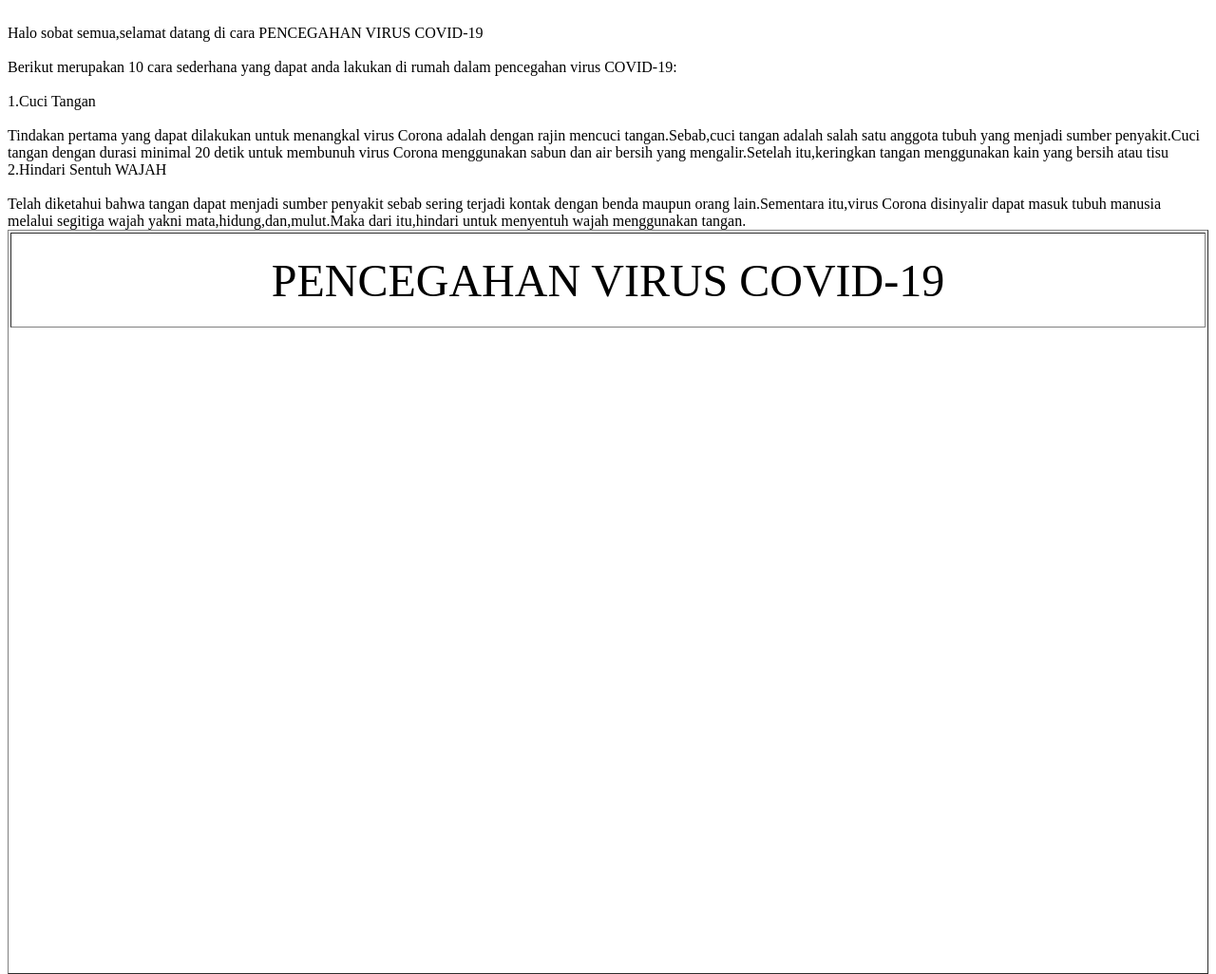
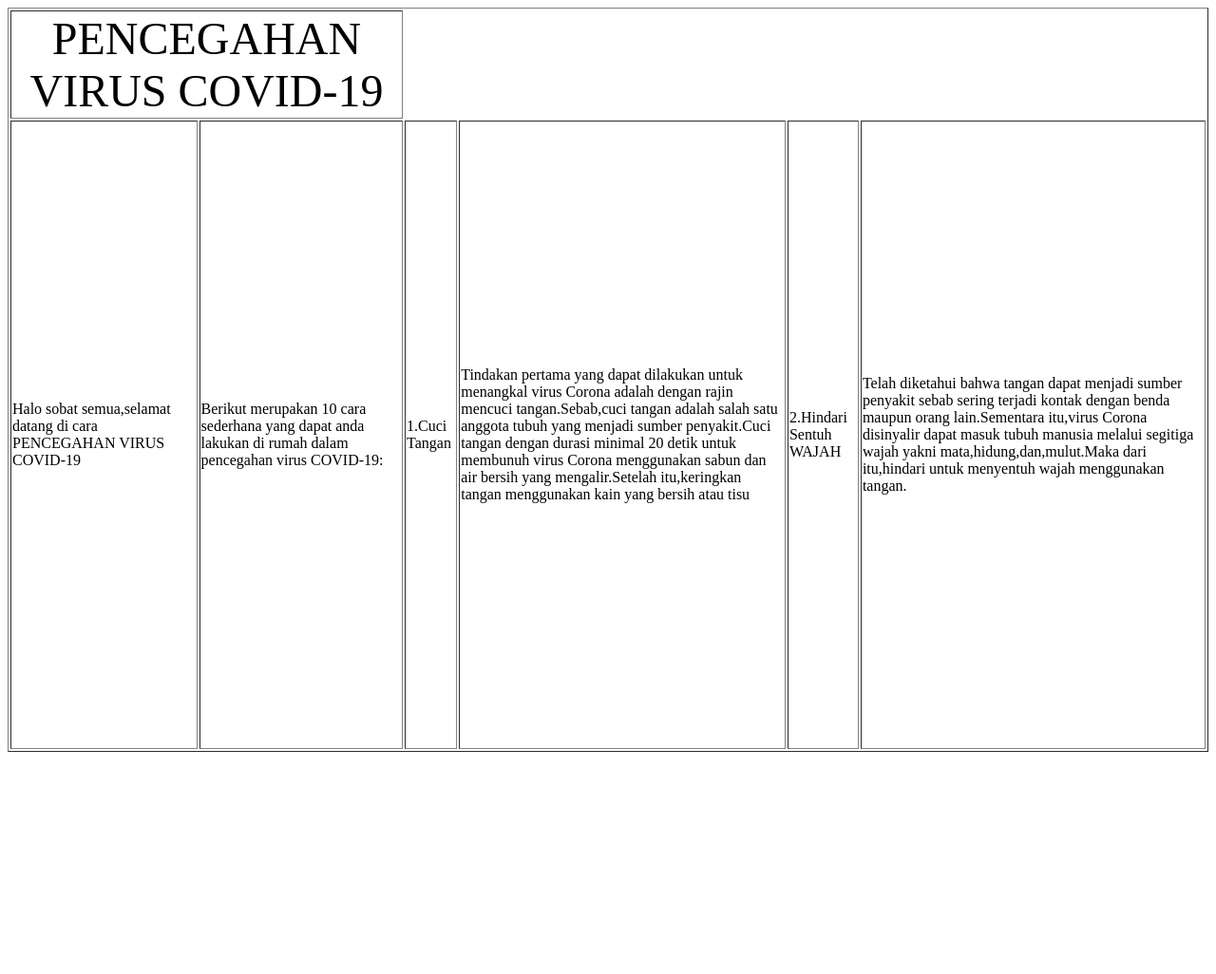
Before and after one commit to CindyFarihatul/cindyfarihatul.github.io, a plain HTML site: page index.html in a window 1280 px wide. Shown: the whole page at 95% size. After the commit the page ends 800 px from the top, so only its background shows below. Drawn offline with Linux system fonts and the light colour scheme.

Commit message:
Update index.html

```diff
--- a/index.html
+++ b/index.html
@@ -10,12 +10,12 @@
 </td>
 </tr>
 <tr>
-<br>Halo sobat semua,selamat datang di cara PENCEGAHAN VIRUS COVID-19</br>
-<br>Berikut merupakan 10 cara sederhana yang dapat anda lakukan di rumah dalam pencegahan virus COVID-19:</br>
-<br>1.Cuci Tangan</br>
-<br>Tindakan pertama yang dapat dilakukan untuk menangkal virus Corona adalah dengan rajin mencuci tangan.Sebab,cuci tangan adalah salah satu anggota tubuh yang menjadi sumber penyakit.Cuci tangan dengan durasi minimal 20 detik untuk membunuh virus Corona menggunakan sabun dan air bersih yang mengalir.Setelah itu,keringkan tangan menggunakan kain yang bersih atau tisu
-<br>2.Hindari Sentuh WAJAH</br>
-<br>Telah diketahui bahwa tangan dapat menjadi sumber penyakit sebab sering terjadi kontak dengan benda maupun orang lain.Sementara itu,virus Corona disinyalir dapat masuk tubuh manusia melalui segitiga wajah yakni mata,hidung,dan,mulut.Maka dari itu,hindari untuk menyentuh wajah menggunakan tangan.</br>
+<td>Halo sobat semua,selamat datang di cara PENCEGAHAN VIRUS COVID-19</td>
+<td>Berikut merupakan 10 cara sederhana yang dapat anda lakukan di rumah dalam pencegahan virus COVID-19:</td>
+<td>1.Cuci Tangan</td>
+<td>Tindakan pertama yang dapat dilakukan untuk menangkal virus Corona adalah dengan rajin mencuci tangan.Sebab,cuci tangan adalah salah satu anggota tubuh yang menjadi sumber penyakit.Cuci tangan dengan durasi minimal 20 detik untuk membunuh virus Corona menggunakan sabun dan air bersih yang mengalir.Setelah itu,keringkan tangan menggunakan kain yang bersih atau tisu</td>
+<td>2.Hindari Sentuh WAJAH</td>
+<td>Telah diketahui bahwa tangan dapat menjadi sumber penyakit sebab sering terjadi kontak dengan benda maupun orang lain.Sementara itu,virus Corona disinyalir dapat masuk tubuh manusia melalui segitiga wajah yakni mata,hidung,dan,mulut.Maka dari itu,hindari untuk menyentuh wajah menggunakan tangan.</td>
 </tr>
 </table>
 </body>
```
